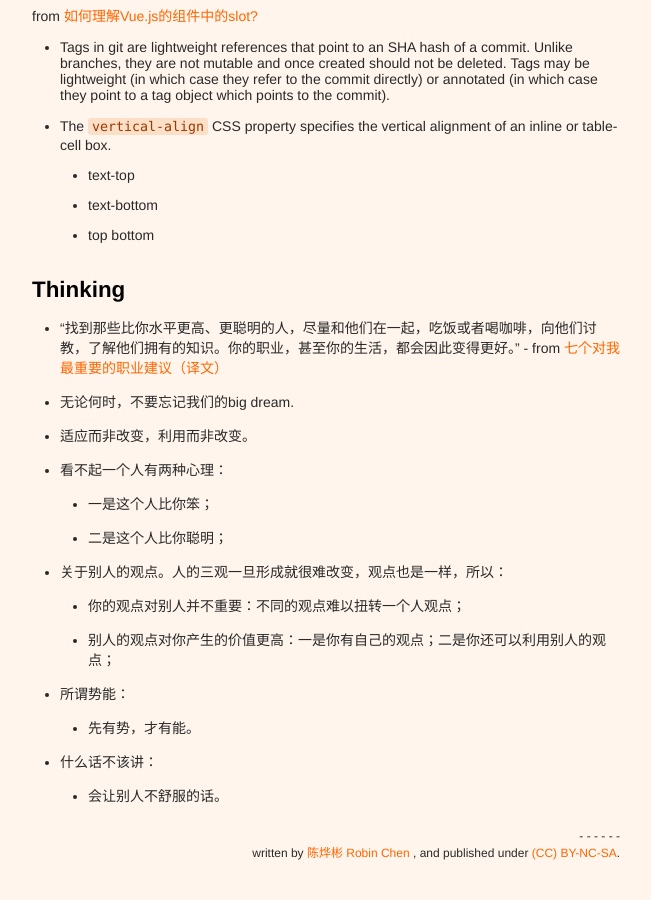
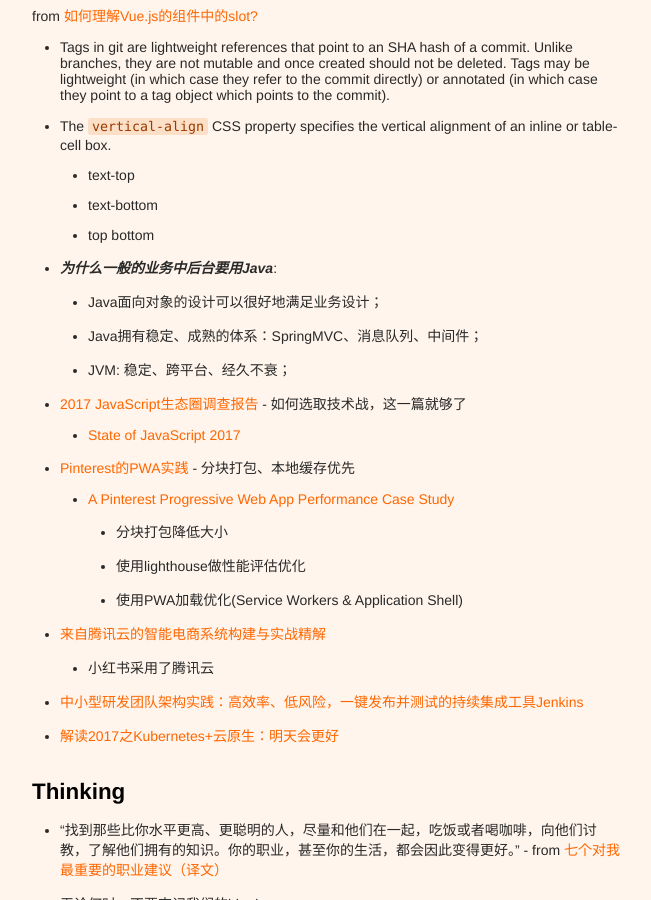
Before and after one commit to xianyuxmu/xianyuxmu.github.io, a Jekyll site: the page built from _posts/2018-01-02-monthly-reading.md, in a window 1280 px wide and 900 px high, scrolled down 3029 px. Shown: the whole window, without its empty margins (314-965 px from the left). Built offline with Jekyll 4.4.1, drawn with Linux system fonts in a browser that asks for light colours; comment, search, counter and statistics services are not loaded.

Commit message:
Reading of 20 Jan. 2018

```diff
--- a/_posts/2018-01-02-monthly-reading.md
+++ b/_posts/2018-01-02-monthly-reading.md
@@ -115,6 +115,21 @@
 	- text-top
 	- text-bottom
 	- top bottom
+- ***为什么一般的业务中后台要用Java***:
+	- Java面向对象的设计可以很好地满足业务设计；
+	- Java拥有稳定、成熟的体系：SpringMVC、消息队列、中间件；
+	- JVM: 稳定、跨平台、经久不衰；
+- [2017 JavaScript生态圈调查报告](https://mp.weixin.qq.com/s?__biz=MzIwNjQwMzUwMQ==&mid=2247485702&idx=1&sn=8e4b158e712b9c25a20c4efb2b5cb86c) - 如何选取技术战，这一篇就够了
+	- [State of JavaScript 2017](https://stateofjs.com/2017/introduction/)
+- [Pinterest的PWA实践](https://mp.weixin.qq.com/s?__biz=MzIwNjQwMzUwMQ==&mid=2247485707&idx=1&sn=60de1fcd951f76e1c057421bb8d02130) - 分块打包、本地缓存优先
+	- [A Pinterest Progressive Web App Performance Case Study](https://medium.com/dev-channel/a-pinterest-progressive-web-app-performance-case-study-3bd6ed2e6154)
+		- 分块打包降低大小
+		- 使用lighthouse做性能评估优化
+		- 使用PWA加载优化(Service Workers & Application Shell)
+- [来自腾讯云的智能电商系统构建与实战精解](https://mp.weixin.qq.com/s/XCqw4kb2THfZeUNjEzL16g)
+	- 小红书采用了腾讯云
+- [中小型研发团队架构实践：高效率、低风险，一键发布并测试的持续集成工具Jenkins](http://www.infoq.com/cn/articles/architecture-practice-11-jenkins)
+- [解读2017之Kubernetes+云原生：明天会更好](https://mp.weixin.qq.com/s?__biz=MzIwMzg1ODcwMw==&mid=2247487283&idx=1&sn=b3fafe12bf3a3a3f0955c31520b7604a)
 
 
 ## Thinking
```
